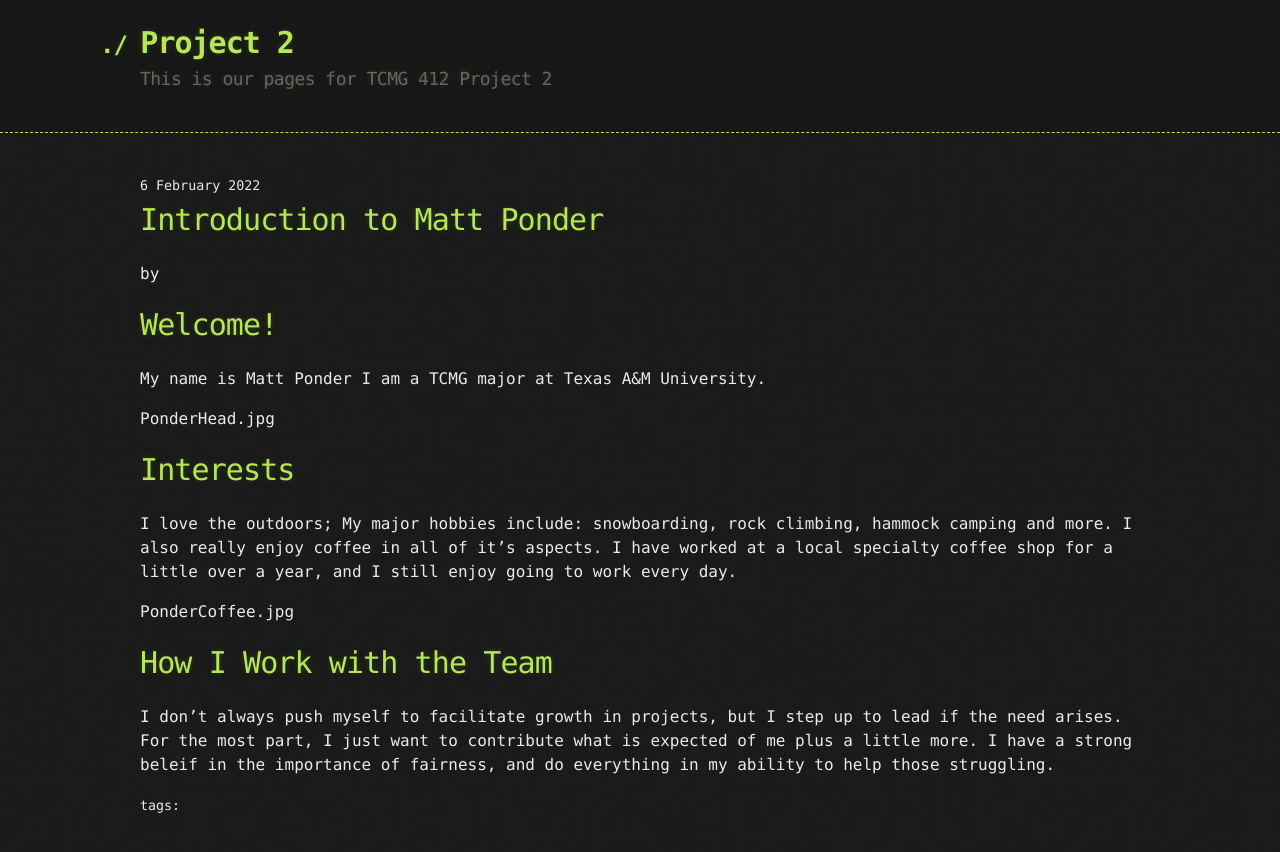
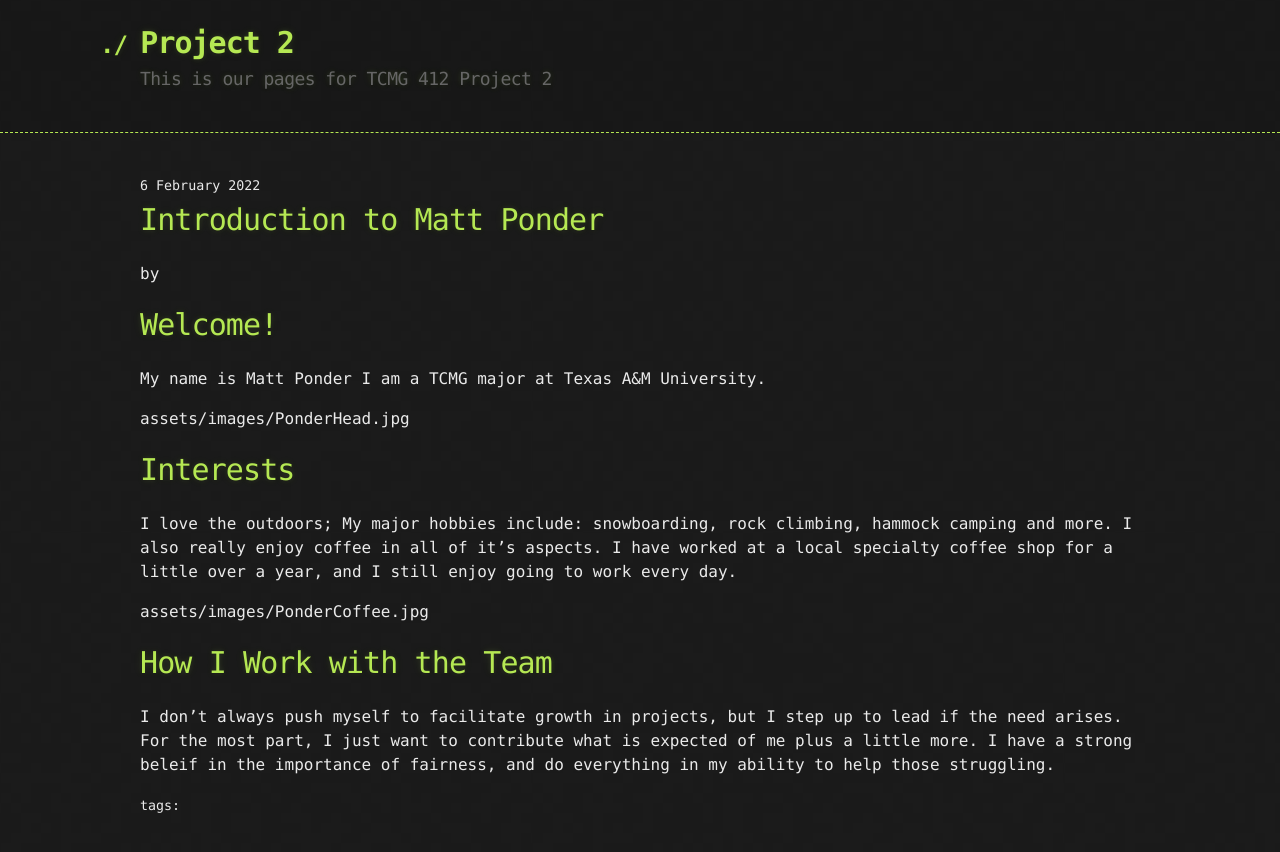
Before and after one commit to Spring22TCMG412Group4/Project2, a Jekyll site: the page built from _posts/2022-02-06-MattPonder.md, in a window 1280 px wide. Shown: the top 852 px of the page. Built offline with Jekyll 4.4.1, drawn with Linux system fonts in a browser that asks for light colours.

Commit message:
Update 2022-02-06-MattPonder.md

```diff
--- a/_posts/2022-02-06-MattPonder.md
+++ b/_posts/2022-02-06-MattPonder.md
@@ -8,7 +8,7 @@ title:  "Introduction to Matt Ponder"
 My name is Matt Ponder
 I am a TCMG major at Texas A&M University.
 
-PonderHead.jpg
+assets/images/PonderHead.jpg
 
 # Interests
 
@@ -18,7 +18,7 @@ I also really enjoy coffee in all of it's aspects. I have worked at a local
 specialty coffee shop for a little over a year, and I still enjoy going to
 work every day.
 
-PonderCoffee.jpg
+assets/images/PonderCoffee.jpg
 
 # How I Work with the Team
 
```
